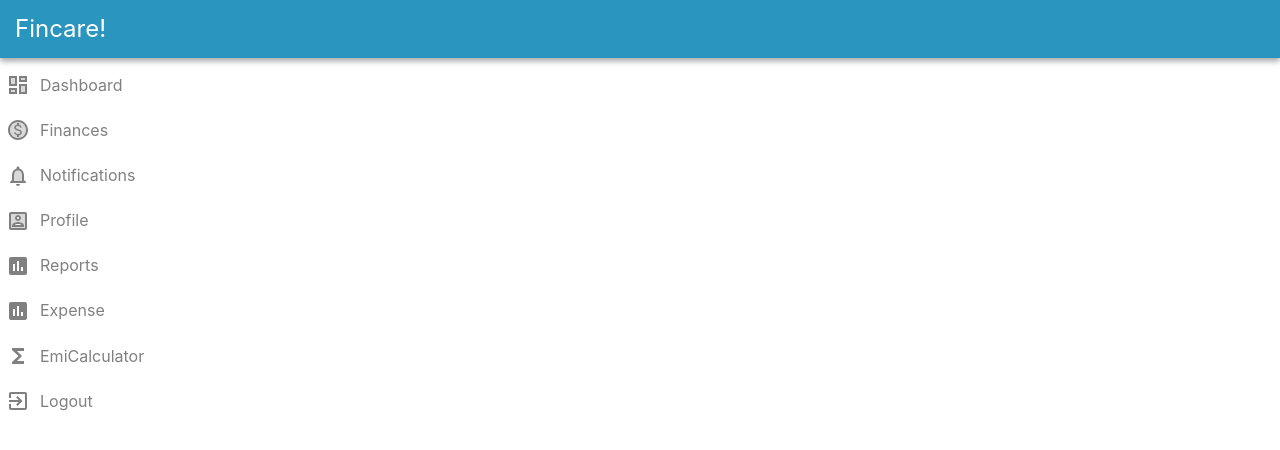
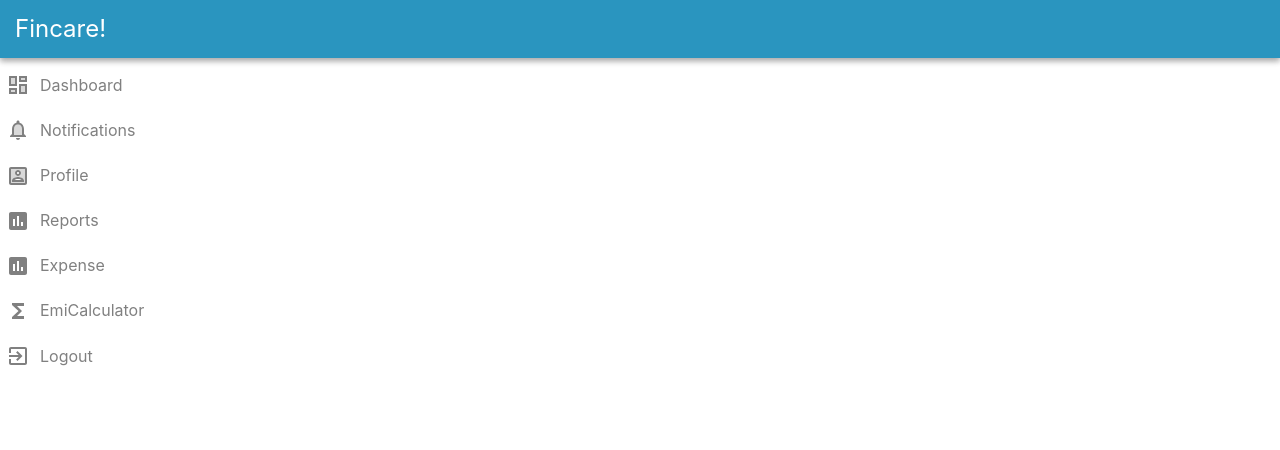
Before and after one commit to dhruvPatel-CSCI5709/group7_s21, a React (Create React App) app: page / in a window 1280 px wide. Shown: the top 450 px of the page. Built offline with nearby package versions, Linux system fonts and the light colour scheme; sample sign-in values are in the browser's storage.

Commit message:
Update Sidebar.js

```diff
--- a/src/components/sidebar/Sidebar.js
+++ b/src/components/sidebar/Sidebar.js
@@ -20,42 +20,36 @@ const lists = [
   },
   {
     id: 2,
-    title: "Finances",
-    route: "finances",
-    icon: <MonetizationOnTwoToneIcon />,
-  },
-  {
-    id: 3,
     title: "Notifications",
     route: "notifications",
     icon: <NotificationsNoneTwoToneIcon />,
   },
   {
-    id: 4,
+    id: 3,
     title: "Profile",
     route: "profile",
     icon: <AccountBoxTwoToneIcon />,
   },
   {
-    id: 5,
+    id: 4,
     title: "Reports",
     route: "reports",
     icon: <AssessmentIcon />,
   },
   {
-    id: 6,
+    id: 5,
     title: "Expense",
     route: "expense",
     icon: <AssessmentIcon />,
   },
   {
-    id: 7,
+    id: 6,
     title: "EmiCalculator",
     route: "emicalculator",
     icon: <FunctionsTwoToneIcon />,
   },
   {
-    id: 8,
+    id: 7,
     title: "Logout",
     route: null,
     icon: <ExitToAppIcon />,
```
